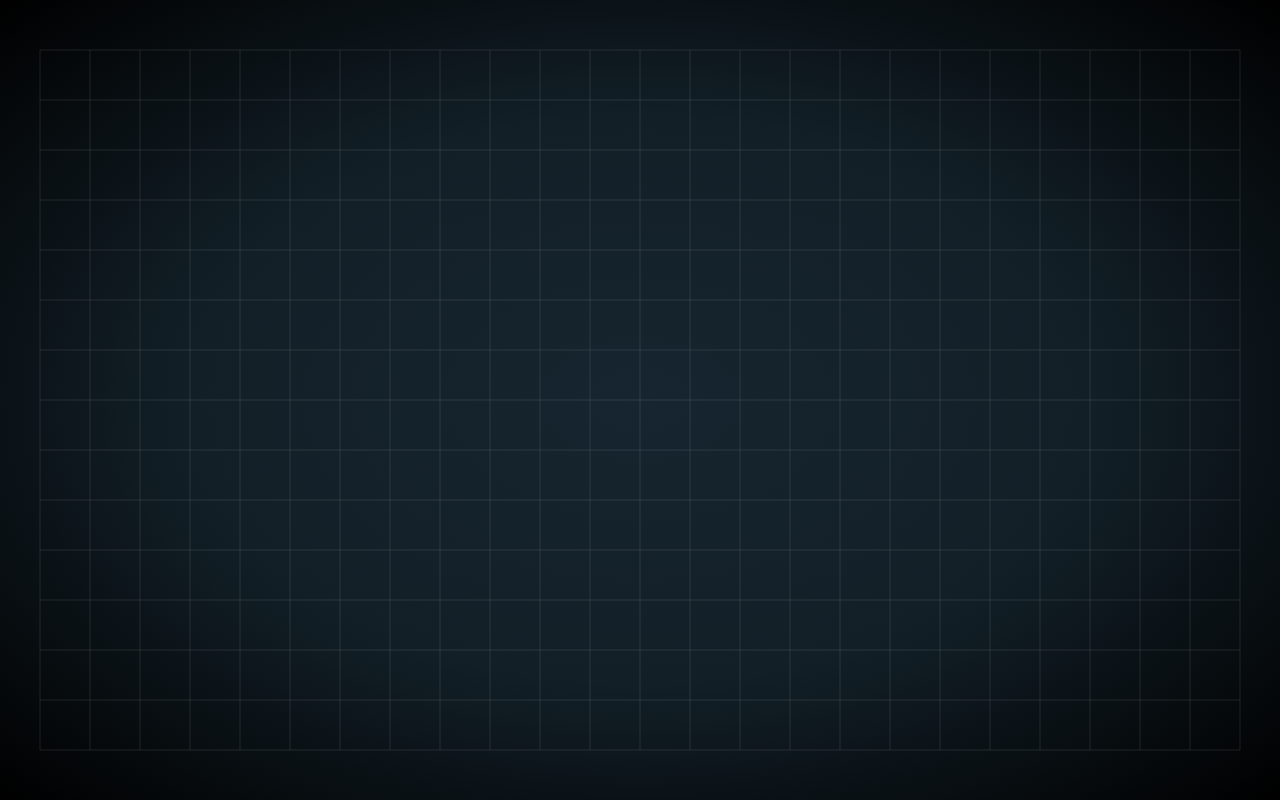
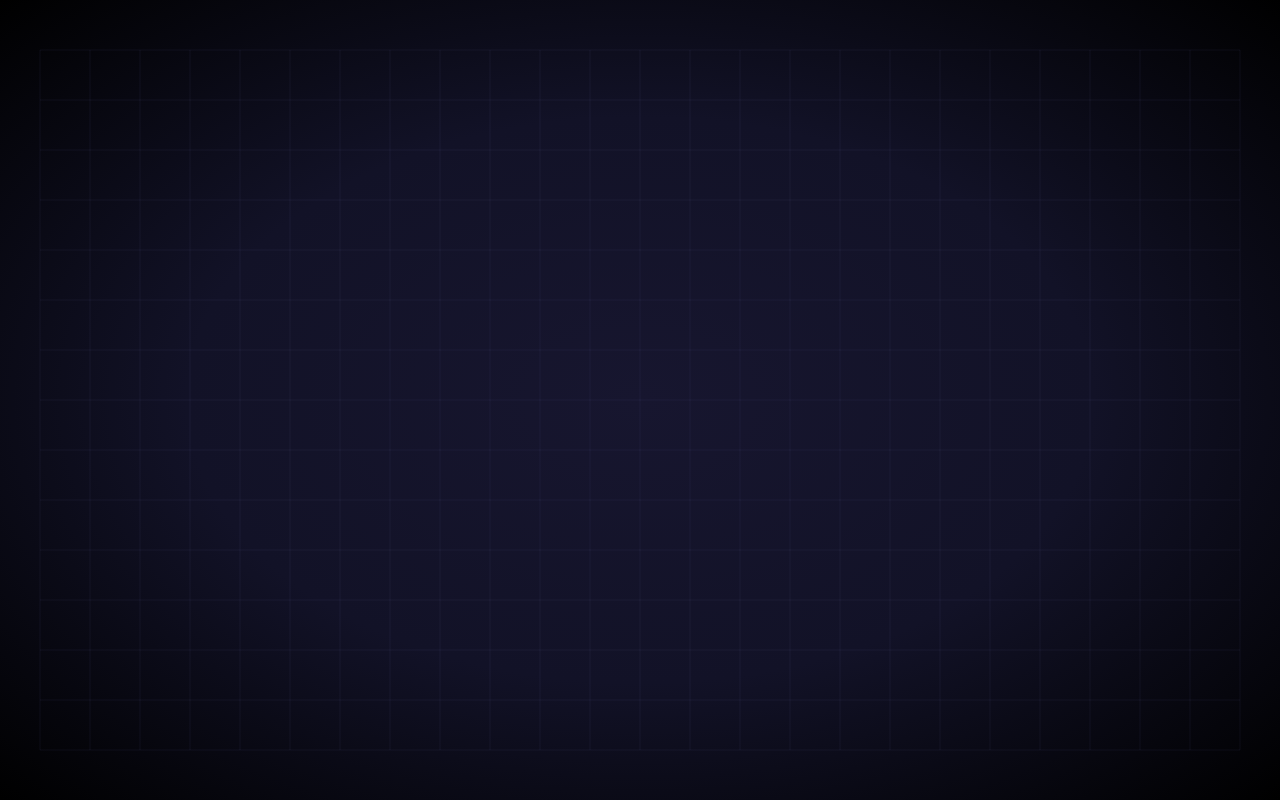
Before and after one commit to BSMediaGroup/DC-RES, a plain HTML site: page grid-background.html in a window 1280 px wide. Drawn offline with Linux system fonts and the light colour scheme.

Commit message:
Grid Updates Signed-off-by: Daniel Clancy <daniel@brainstream.media>

```diff
--- a/grid-background.html
+++ b/grid-background.html
@@ -8,7 +8,7 @@
         body {
             margin: 0;
             overflow: hidden;
-            background: radial-gradient(ellipse at center, #16252f 0%, #121f27 50%, #000000 100%);
+            background: radial-gradient(ellipse at center, #17162f 0%, #121227 50%, #000000 100%);
         }
         canvas {
             display: block;
@@ -90,8 +90,8 @@
                     mouseX, mouseY, 0,
                     mouseX, mouseY, mouseRadius
                 );
-                lightGradient.addColorStop(0, `rgba(255, 255, 255, ${lightenAmount})`);
-                lightGradient.addColorStop(1, 'rgba(255, 255, 255, 0)');
+                lightGradient.addColorStop(0, `rgba(153, 150, 199, ${lightenAmount})`); // Brighter blue/purple
+                lightGradient.addColorStop(1, 'rgba(153, 150, 199, 0)');
             }
 
             // Adjust line width for high-DPI displays
@@ -112,7 +112,7 @@
                     context.globalCompositeOperation = 'source-over';
                 }
 
-                context.strokeStyle = `rgba(255, 255, 255, ${lineOpacity})`;
+                context.strokeStyle = `rgba(110, 107, 165, ${lineOpacity})`; // Muted blue/purple
                 context.stroke();
             }
 
@@ -130,7 +130,7 @@
                     context.globalCompositeOperation = 'source-over';
                 }
 
-                context.strokeStyle = `rgba(255, 255, 255, ${lineOpacity})`;
+                context.strokeStyle = `rgba(110, 107, 165, ${lineOpacity})`; // Muted blue/purple
                 context.stroke();
             }
         }
```
